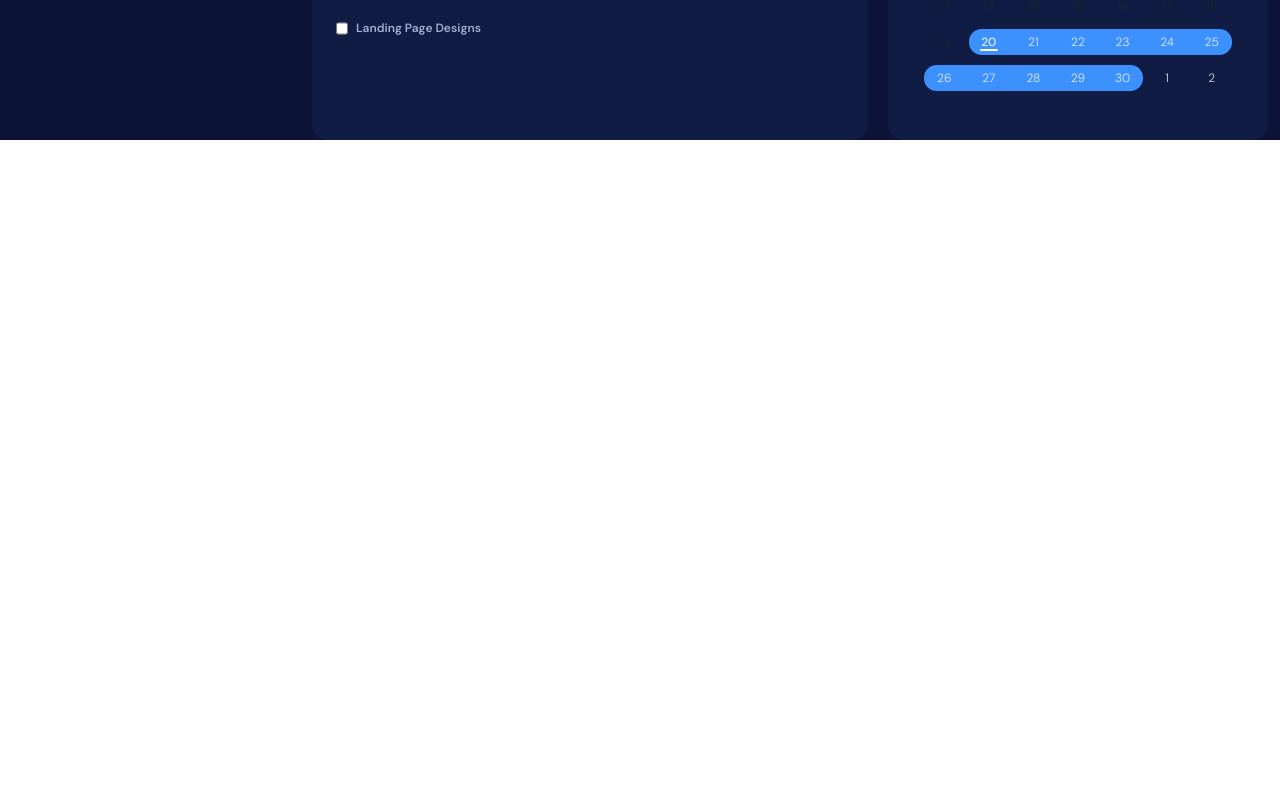
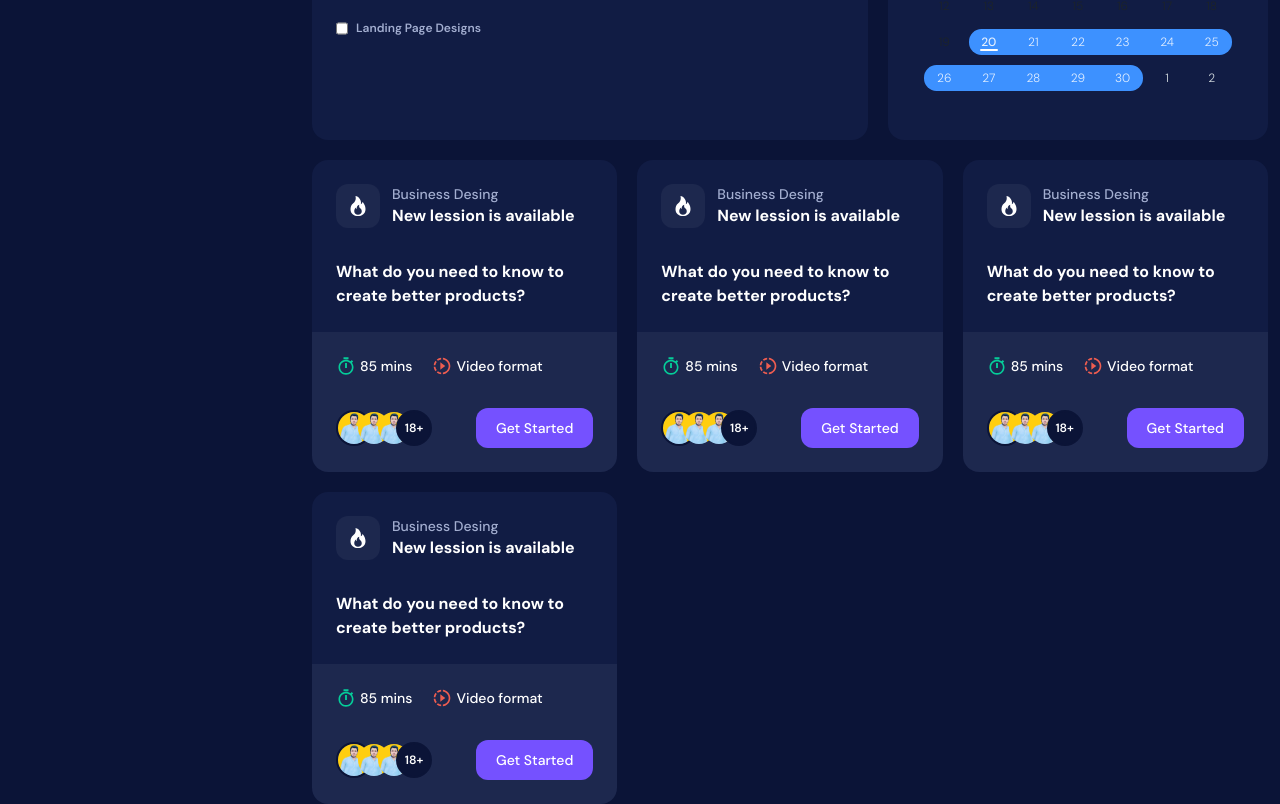
Before and after one commit to naseemkhandev/react-admin-dashboard, a React (Vite) app: page / in a window 1280 px wide. Shown: the part 1828-2632 px from the top of the page. Before the commit the page ends 1968 px from the top, so only its background shows below. Built offline with nearby package versions, Linux system fonts and the light colour scheme; some icons are missing.

Commit message:
business card component added

```diff
--- /dev/null
+++ b/src/components/BusinessCard.jsx
@@ -0,0 +1,83 @@
+import { BsFire } from "react-icons/bs";
+import { IoMdStopwatch } from "react-icons/io";
+import { MdOutlineSlowMotionVideo } from "react-icons/md";
+
+const BusinessCard = () => {
+	return (
+		<div className="w-full h-auto bg-white dark:bg-dark-color rounded-2xl">
+			<div className="flex flex-col gap-8 p-6">
+				<div className="flex items-center gap-3">
+					<span className="p-3 text-xl rounded-xl text-[#EE5D50] bg-[#EE5D50]/10 dark:text-white dark:bg-white/5">
+						<BsFire />
+					</span>
+					<div>
+						<p className="capitalize text-xs xl:text-sm font-medium text-textColor">
+							business desing
+						</p>
+						<h3 className="font-bold text-headingColor dark:text-white">
+							New lession is available
+						</h3>
+					</div>
+				</div>
+
+				<h2 className="font-bold text-headingColor dark:text-white">
+					What do you need to know to create better products?
+				</h2>
+			</div>
+
+			<div className="w-full h-auto bg-[#FAFCFE] dark:bg-[#FAFCFE]/5 p-6 rounded-b-2xl flex flex-col gap-8">
+				<div className="flex items-center gap-5">
+					<p className="flex items-center gap-1">
+						<span className="text-green-color text-xl">
+							<IoMdStopwatch />
+						</span>
+						<span className="text-sm font-medium text-headingColor dark:text-white">
+							85 mins
+						</span>
+					</p>
+					<p className="flex items-center gap-1">
+						<span className="text-xl text-[#EE5D50]">
+							<MdOutlineSlowMotionVideo />
+						</span>
+						<span className="text-sm font-medium text-headingColor dark:text-white">
+							Video format
+						</span>
+					</p>
+				</div>
+
+				<div className="flex items-center justify-between">
+					<div className="flex items-center">
+						<img
+							src="/assets/user.png"
+							alt="user"
+							className="rounded-full w-9 border-2 border-white dark:border-darkBg aspect-square cursor-pointer object-cover object-top"
+						/>
+						<img
+							src="/assets/user.png"
+							alt="user"
+							className="rounded-full w-9 border-2 border-white dark:border-darkBg dark:border-transparent aspect-square cursor-pointer object-cover object-top -ml-4"
+						/>
+						<img
+							src="/assets/user.png"
+							alt="user"
+							className="rounded-full w-9 border-2 border-white dark:border-darkBg dark:border-transparent aspect-square cursor-pointer object-cover object-top -ml-4"
+						/>
+						<p className="bg-[#E0E5F2] dark:bg-darkBg dark:text-white dark:border-darkBg rounded-full border-2 border-white w-9 aspect-square flex items-center justify-center text-xs font-semibold -ml-4">
+							18+
+						</p>
+					</div>
+					<div>
+						<button
+							type="button"
+							className="bg-[#4318FF] hover:bg-[#4318FF]/90 text-white dark:bg-secondary dark:hover:bg-secondary/90 capitalize py-2.5 px-5 text-sm font-medium rounded-xl"
+						>
+							get started
+						</button>
+					</div>
+				</div>
+			</div>
+		</div>
+	);
+};
+
+export default BusinessCard;
--- a/src/pages/dashboard/Dashboard.jsx
+++ b/src/pages/dashboard/Dashboard.jsx
@@ -7,6 +7,7 @@ import WeeklyRevenue from "../../components/WeeklyRevenue";
 import ComplexTable from "../../components/ComplexTable";
 import Tasks from "../../components/Tasks";
 import DatePicker from "../../components/DatePicker";
+import BusinessCard from "../../components/BusinessCard";
 
 const Dashboard = () => {
 	return (
@@ -37,6 +38,13 @@ const Dashboard = () => {
 					<DatePicker />
 				</div>
 			</div>
+
+			<div className="grid md:grid-cols-2 xl:grid-cols-3 2xl:grid-cols-4 gap-5">
+				<BusinessCard />
+				<BusinessCard />
+				<BusinessCard />
+				<BusinessCard />
+			</div>
 		</div>
 	);
 };
```
